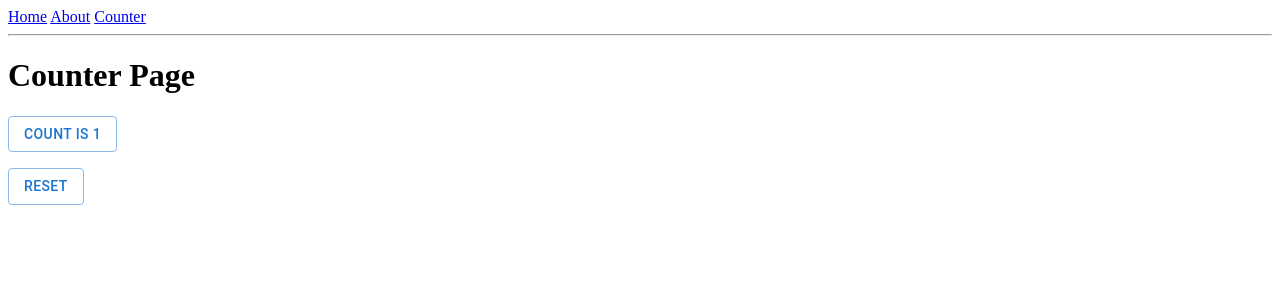
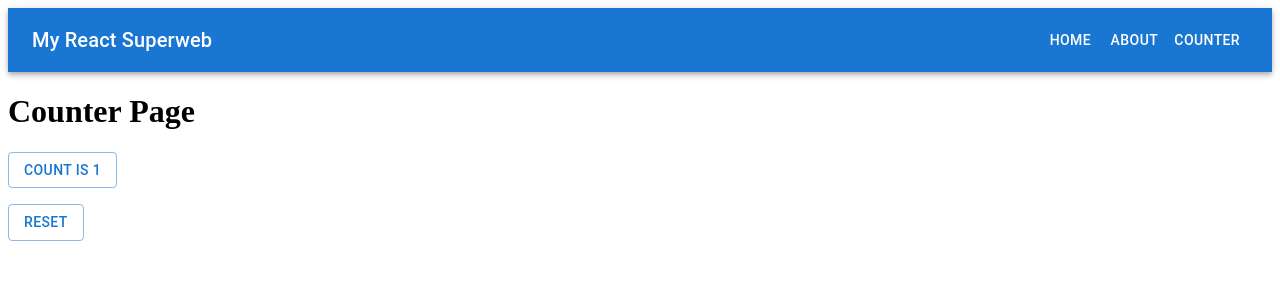
Before and after one commit to iamdejan/my-react-superweb, a React (Vite) app: page /counter in a window 1280 px wide. Shown: the top 300 px of the page. Built offline with nearby package versions, Linux system fonts and the light colour scheme.

Commit message:
change navbar color

```diff
--- a/src/routes/__root.tsx
+++ b/src/routes/__root.tsx
@@ -1,21 +1,45 @@
-import { createRootRoute, Link, Outlet } from "@tanstack/react-router";
+import { createRootRoute, Outlet } from "@tanstack/react-router";
 import { TanStackRouterDevtools } from "@tanstack/router-devtools";
+import AppBar from '@mui/material/AppBar';
+import { Button, Container, Toolbar, Typography } from "@mui/material";
+
+type RouteLink = {
+  link: string,
+  title: string
+};
+
+const routeList: RouteLink[] = [
+  {
+    link: "/",
+    title: "Home"
+  },
+  {
+    link: "/about",
+    title: "About"
+  },
+  {
+    link: "/counter",
+    title: "Counter"
+  }
+];
 
 export const Route = createRootRoute({
   component: () => (
     <>
-      <div>
-        <Link to="/">
-          Home
-        </Link>{" "}
-        <Link to="/about">
-          About
-        </Link>{" "}
-        <Link to="/counter">
-          Counter
-        </Link>
-      </div>
-      <hr />
+      <AppBar position="static">
+        <Container maxWidth="xl">
+          <Toolbar disableGutters>
+          <Typography variant="h6" component="div" sx={{ flexGrow: 1 }}>
+            My React Superweb
+          </Typography>
+          {routeList.map(route => (
+            <Button variant="text" color="inherit" disableElevation href={route.link}>
+              {route.title}
+            </Button>
+          ))}
+          </Toolbar>
+        </Container>
+      </AppBar>
       <Outlet />
       <TanStackRouterDevtools />
     </>
```
